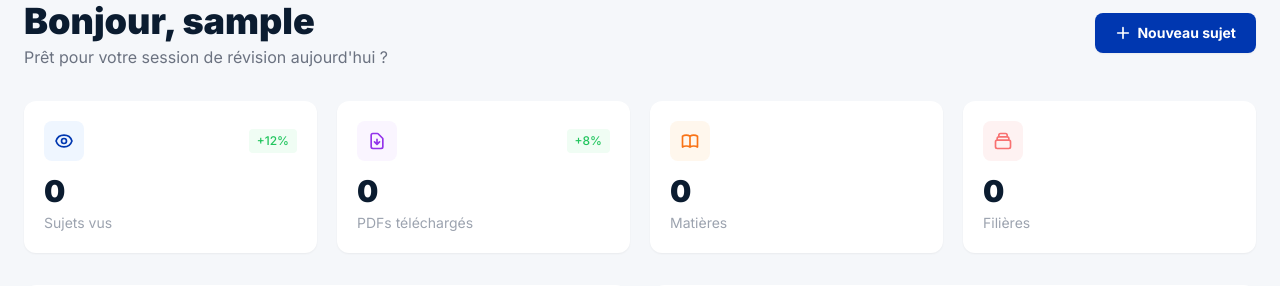
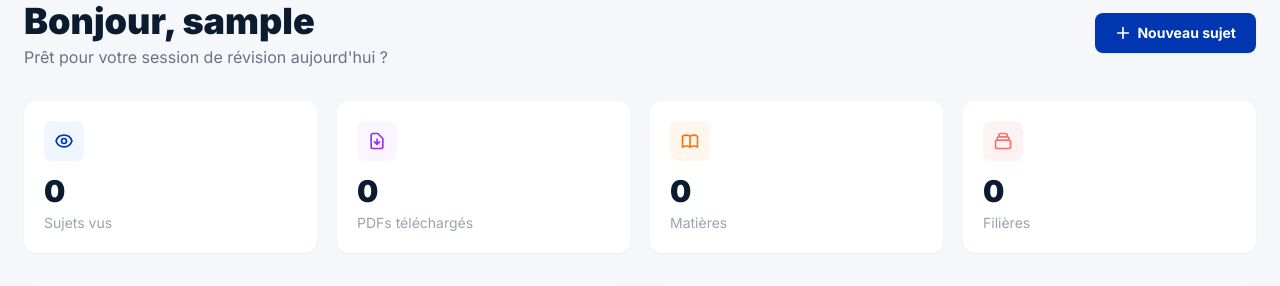
Before and after one commit to TANNOU-dev/upgcexam, a Django app: page /tableau-de-bord/ in a window 1280 px wide. Shown: the part 120-406 px from the top of the page. Run offline with Django 5.2, Linux system fonts and the light colour scheme; the visitor is signed in with stand-in values (Sample User, id 1); data that the repository does not hold is empty; some libraries are stand-ins or nearby versions.

Commit message:
Retire pourcentages statiques +12%/+8% du tableau de bord

```diff
--- a/core/templates/core/tableau_de_bord.html
+++ b/core/templates/core/tableau_de_bord.html
@@ -125,7 +125,6 @@
                             <path stroke-linecap="round" stroke-linejoin="round" stroke-width="2" d="M2.458 12C3.732 7.943 7.523 5 12 5c4.478 0 8.268 2.943 9.542 7-1.274 4.057-5.064 7-9.542 7-4.477 0-8.268-2.943-9.542-7z"/>
                         </svg>
                     </div>
-                    <span class="text-xs text-green-500 font-medium bg-green-50 px-2 py-1 rounded">+12%</span>
                 </div>
                 <p class="text-3xl font-black text-[#0B1C30]">{{ stats.sujets_vus }}</p>
                 <p class="text-sm text-gray-400 mt-1">Sujets vus</p>
@@ -137,7 +136,6 @@
                             <path stroke-linecap="round" stroke-linejoin="round" stroke-width="2" d="M12 10v6m0 0l-3-3m3 3l3-3m2 8H7a2 2 0 01-2-2V5a2 2 0 012-2h5.586a1 1 0 01.707.293l5.414 5.414a1 1 0 01.293.707V19a2 2 0 01-2 2z"/>
                         </svg>
                     </div>
-                    <span class="text-xs text-green-500 font-medium bg-green-50 px-2 py-1 rounded">+8%</span>
                 </div>
                 <p class="text-3xl font-black text-[#0B1C30]">{{ stats.pdfs_telecharges }}</p>
                 <p class="text-sm text-gray-400 mt-1">PDFs téléchargés</p>
```
